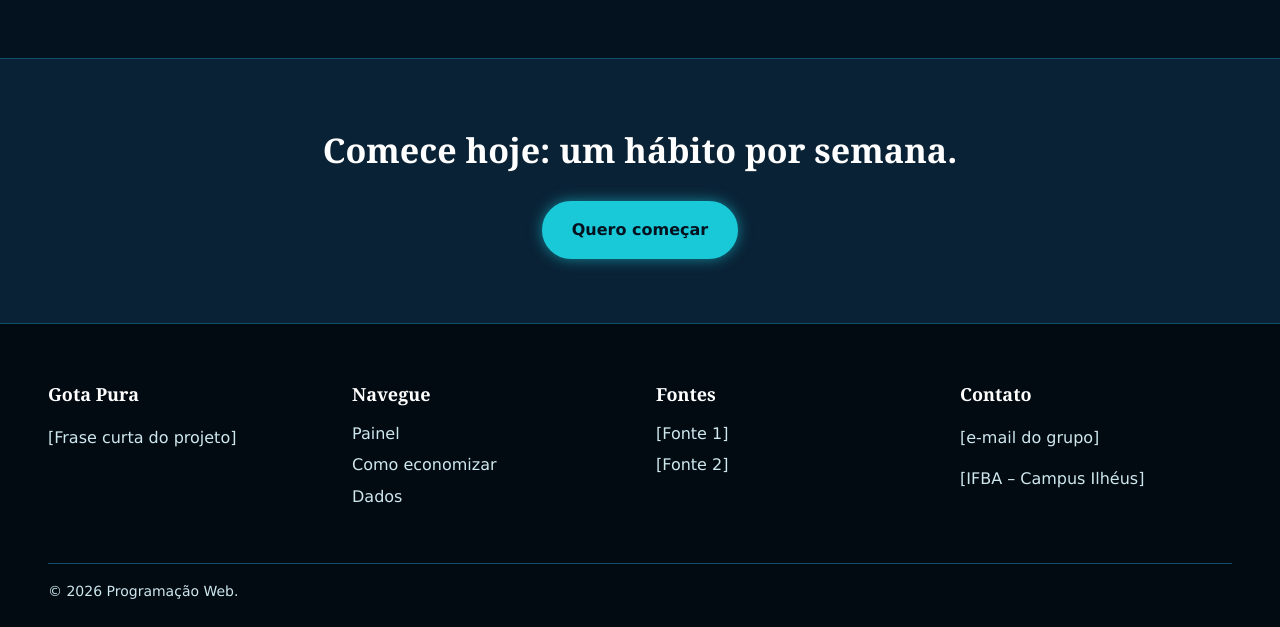
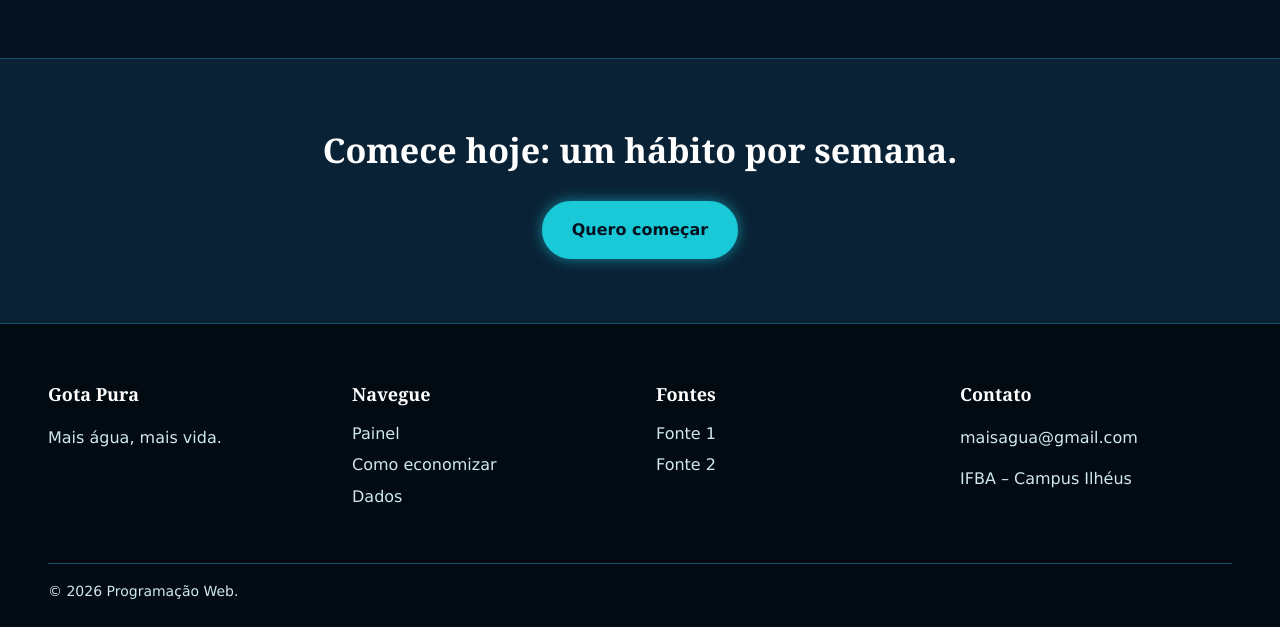
Before and after one commit to deborah05deb/Programa-o-Web-ITI21, a plain HTML site: page index.html in a window 1280 px wide. Shown: the part 2925-3552 px from the top of the page. Drawn offline with Linux system fonts and the light colour scheme.

```diff
--- a/index.html
+++ b/index.html
@@ -127,7 +127,7 @@
 <footer id="contato" class="rodape">
   <div class="rodape-coluna">
     <h3>Gota Pura</h3>
-    <p>[Frase curta do projeto]</p>
+    <p>Mais água, mais vida.</p>
   </div>
   <div class="rodape-coluna">
     <h3>Navegue</h3>
@@ -140,14 +140,14 @@
   <div class="rodape-coluna">
     <h3>Fontes</h3>
     <ul>
-      <li><a href="#inicio">[Fonte 1]</a></li>
-      <li><a href="#inicio">[Fonte 2]</a></li>
+      <li><a href="#inicio">Fonte 1</a></li>
+      <li><a href="#inicio">Fonte 2</a></li>
     </ul>
   </div>
   <div class="rodape-coluna">
     <h3>Contato</h3>
-    <p>[e-mail do grupo]</p>
-    <p>[IFBA – Campus Ilhéus]</p>
+    <p>maisagua@gmail.com</p>
+    <p>IFBA – Campus Ilhéus</p>
   </div>
   <p class="direitos">© 2026 Programação Web.</p>
 </footer>
```
